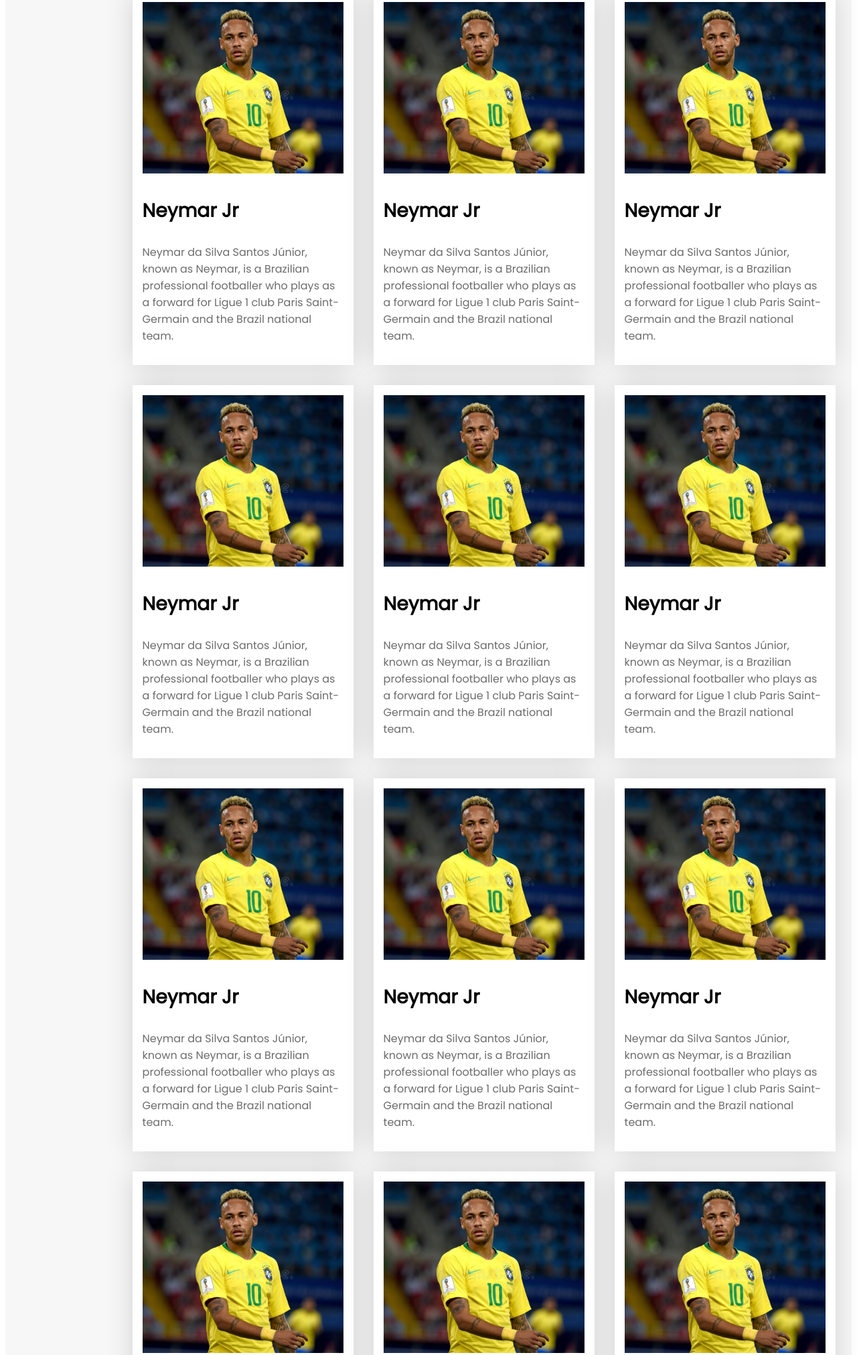
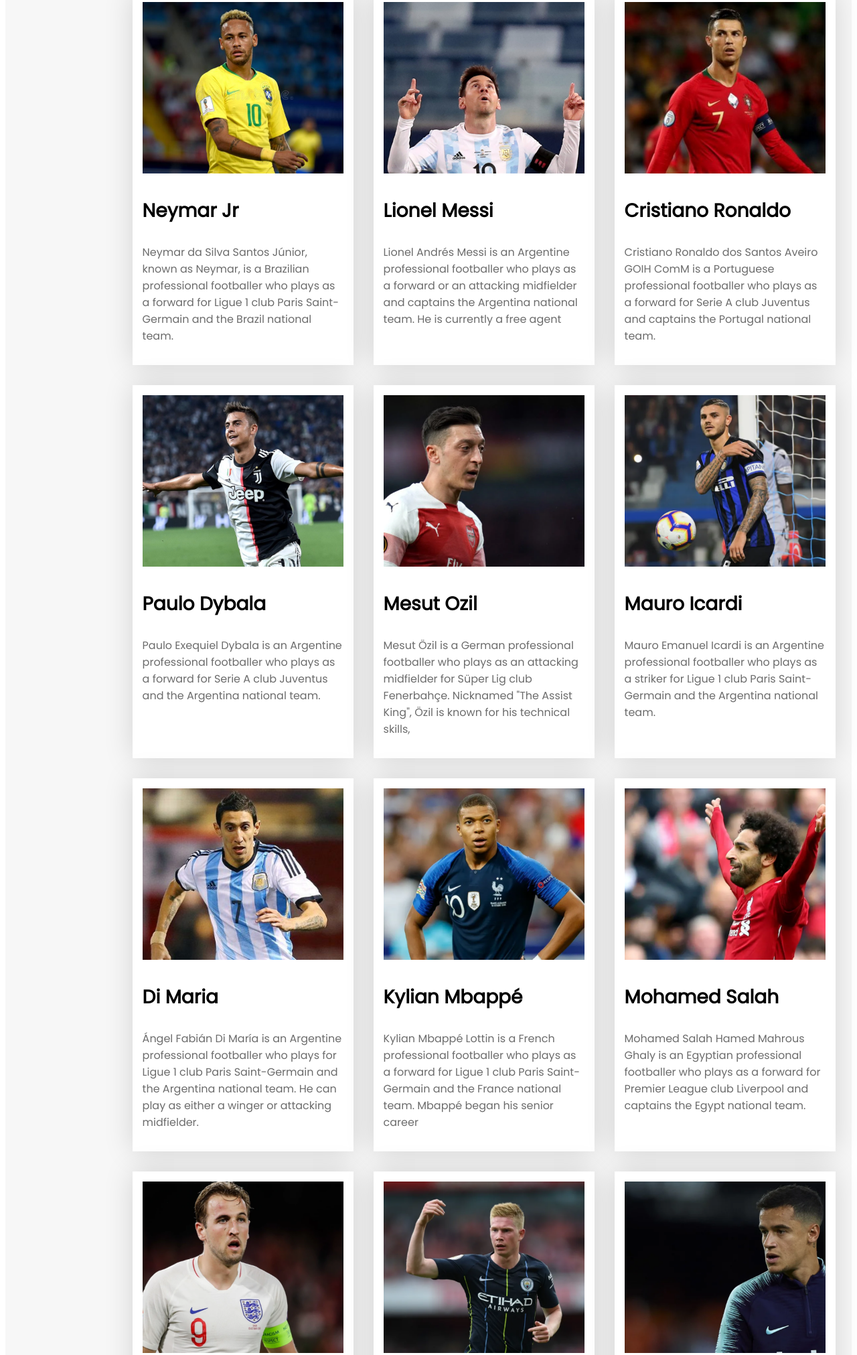
Before and after one commit to romjanxr/responsive-football, a plain HTML site: page index.html in a window 1280 px wide. Shown: the part 712-2735 px from the top of the page at 67% size. Drawn offline with Linux system fonts and the light colour scheme.

Commit message:
player section done

```diff
--- a/index.html
+++ b/index.html
@@ -42,85 +42,89 @@
                             as a forward for Ligue 1 club Paris Saint-Germain and the Brazil national team.</p>
                     </div>
                     <div class="player">
-                        <img src="images/players/player-1.png" alt="">
-                        <h3 class="player-title">Neymar Jr</h3>
-                        <p class="player-details">Neymar da Silva Santos Júnior, known as Neymar, is a Brazilian
-                            professional footballer who plays
-                            as a forward for Ligue 1 club Paris Saint-Germain and the Brazil national team.</p>
+                        <img src="images/players/player-2.png" alt="">
+                        <h3 class="player-title">Lionel Messi</h3>
+                        <p class="player-details">Lionel Andrés Messi is an Argentine professional footballer who plays
+                            as a forward or an attacking midfielder and captains the Argentina national team. He is
+                            currently a free agent</p>
                     </div>
                     <div class="player">
-                        <img src="images/players/player-1.png" alt="">
-                        <h3 class="player-title">Neymar Jr</h3>
-                        <p class="player-details">Neymar da Silva Santos Júnior, known as Neymar, is a Brazilian
-                            professional footballer who plays
-                            as a forward for Ligue 1 club Paris Saint-Germain and the Brazil national team.</p>
+                        <img src="images/players/player-3.png" alt="">
+                        <h3 class="player-title">Cristiano Ronaldo</h3>
+                        <p class="player-details">Cristiano Ronaldo dos Santos Aveiro GOIH ComM is a Portuguese
+                            professional footballer who plays as a forward for Serie A club Juventus and captains the
+                            Portugal national team.</p>
                     </div>
                     <div class="player">
-                        <img src="images/players/player-1.png" alt="">
-                        <h3 class="player-title">Neymar Jr</h3>
-                        <p class="player-details">Neymar da Silva Santos Júnior, known as Neymar, is a Brazilian
-                            professional footballer who plays
-                            as a forward for Ligue 1 club Paris Saint-Germain and the Brazil national team.</p>
+                        <img src="images/players/player-4.png" alt="">
+                        <h3 class="player-title">Paulo Dybala</h3>
+                        <p class="player-details">Paulo Exequiel Dybala is an Argentine professional footballer who
+                            plays as a forward for Serie A club Juventus and the Argentina national team.</p>
                     </div>
                     <div class="player">
-                        <img src="images/players/player-1.png" alt="">
-                        <h3 class="player-title">Neymar Jr</h3>
-                        <p class="player-details">Neymar da Silva Santos Júnior, known as Neymar, is a Brazilian
-                            professional footballer who plays
-                            as a forward for Ligue 1 club Paris Saint-Germain and the Brazil national team.</p>
+                        <img src="images/players/player-5.png" alt="">
+                        <h3 class="player-title">Mesut Ozil </h3>
+                        <p class="player-details">Mesut Özil is a German professional footballer who plays as an
+                            attacking midfielder for Süper Lig club Fenerbahçe. Nicknamed "The Assist King", Özil is
+                            known for his technical skills,</p>
                     </div>
                     <div class="player">
-                        <img src="images/players/player-1.png" alt="">
-                        <h3 class="player-title">Neymar Jr</h3>
-                        <p class="player-details">Neymar da Silva Santos Júnior, known as Neymar, is a Brazilian
-                            professional footballer who plays
-                            as a forward for Ligue 1 club Paris Saint-Germain and the Brazil national team.</p>
+                        <img src="images/players/player-6.png" alt="">
+                        <h3 class="player-title">Mauro Icardi </h3>
+                        <p class="player-details">Mauro Emanuel Icardi is an Argentine professional footballer who plays
+                            as a striker for Ligue 1 club Paris Saint-Germain and the Argentina national team.</p>
                     </div>
                     <div class="player">
-                        <img src="images/players/player-1.png" alt="">
-                        <h3 class="player-title">Neymar Jr</h3>
-                        <p class="player-details">Neymar da Silva Santos Júnior, known as Neymar, is a Brazilian
-                            professional footballer who plays
-                            as a forward for Ligue 1 club Paris Saint-Germain and the Brazil national team.</p>
+                        <img src="images/players/player-7.png" alt="">
+                        <h3 class="player-title">Di Maria</h3>
+                        <p class="player-details">Ángel Fabián Di María is an Argentine professional footballer who
+                            plays for Ligue 1 club Paris Saint-Germain and the Argentina national team. He can play as
+                            either a winger or attacking midfielder.</p>
                     </div>
                     <div class="player">
-                        <img src="images/players/player-1.png" alt="">
-                        <h3 class="player-title">Neymar Jr</h3>
-                        <p class="player-details">Neymar da Silva Santos Júnior, known as Neymar, is a Brazilian
-                            professional footballer who plays
-                            as a forward for Ligue 1 club Paris Saint-Germain and the Brazil national team.</p>
+                        <img src="images/players/player-8.png" alt="">
+                        <h3 class="player-title">Kylian Mbappé</h3>
+                        <p class="player-details">Kylian Mbappé Lottin is a French professional footballer who plays as
+                            a forward for Ligue 1 club Paris Saint-Germain and the France national team. Mbappé began
+                            his senior career</p>
                     </div>
                     <div class="player">
-                        <img src="images/players/player-1.png" alt="">
-                        <h3 class="player-title">Neymar Jr</h3>
-                        <p class="player-details">Neymar da Silva Santos Júnior, known as Neymar, is a Brazilian
-                            professional footballer who plays
-                            as a forward for Ligue 1 club Paris Saint-Germain and the Brazil national team.</p>
+                        <img src="images/players/player-9.png" alt="">
+                        <h3 class="player-title">Mohamed Salah</h3>
+                        <p class="player-details">Mohamed Salah Hamed Mahrous Ghaly is an Egyptian professional
+                            footballer who plays as a forward for Premier League club Liverpool and captains the Egypt
+                            national team.</p>
                     </div>
                     <div class="player">
-                        <img src="images/players/player-1.png" alt="">
-                        <h3 class="player-title">Neymar Jr</h3>
-                        <p class="player-details">Neymar da Silva Santos Júnior, known as Neymar, is a Brazilian
-                            professional footballer who plays
-                            as a forward for Ligue 1 club Paris Saint-Germain and the Brazil national team.</p>
+                        <img src="images/players/player-10.png" alt="">
+                        <h3 class="player-title">Harry Kane
+                        </h3>
+                        <p class="player-details">Harry Edward Kane MBE is an English professional footballer who plays
+                            as a striker for Premier League club Tottenham Hotspur and captains the England national
+                            team.</p>
                     </div>
                     <div class="player">
-                        <img src="images/players/player-1.png" alt="">
-                        <h3 class="player-title">Neymar Jr</h3>
-                        <p class="player-details">Neymar da Silva Santos Júnior, known as Neymar, is a Brazilian
-                            professional footballer who plays
-                            as a forward for Ligue 1 club Paris Saint-Germain and the Brazil national team.</p>
+                        <img src="images/players/player-11.png" alt="">
+                        <h3 class="player-title">Kevin De Bruyne</h3>
+                        <p class="player-details">Kevin De Bruyne is a Belgian professional footballer who plays as a
+                            midfielder for Premier League club Manchester City, where he is vice-captain, and the
+                            Belgium national team.</p>
                     </div>
                     <div class="player">
-                        <img src="images/players/player-1.png" alt="">
-                        <h3 class="player-title">Neymar Jr</h3>
-                        <p class="player-details">Neymar da Silva Santos Júnior, known as Neymar, is a Brazilian
-                            professional footballer who plays
-                            as a forward for Ligue 1 club Paris Saint-Germain and the Brazil national team.</p>
+                        <img src="images/players/player-12.png" alt="">
+                        <h3 class="player-title">Philippe Coutinho</h3>
+                        <p class="player-details">Philippe Coutinho Correia is a Brazilian professional footballer who
+                            plays as an attacking midfielder or winger for Spanish club Barcelona and the Brazil
+                            national team.</p>
                     </div>
                 </div>
             </div>
         </section>
+        <footer>
+            <div class="footer-section">
+                <img src="images/Logo.png" alt="">
+            </div>
+        </footer>
     </main>
 </body>
 
```
